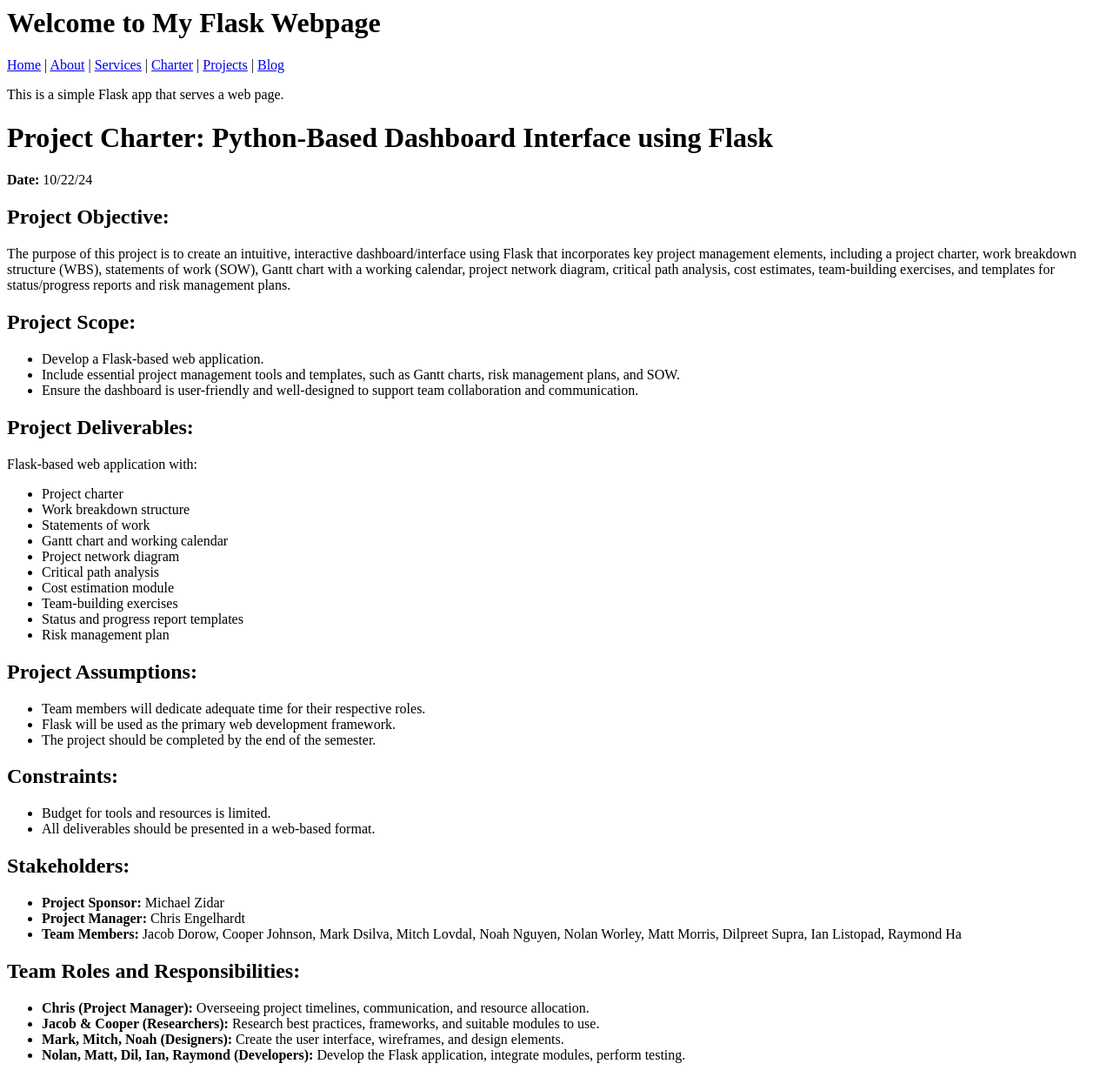
After one commit to worleynm/ITManagementGroup3, a Flask app: page /charter in a window 1280 px wide. The commit adds this page. Shown: the whole page at 87% size. Run offline with Flask 3, Linux system fonts and the light colour scheme.

Commit message:
add in charter html

```diff
--- /dev/null
+++ b/Templates/Project_Charter.html
@@ -0,0 +1,73 @@
+<html>
+<head>
+    <title>Project Charter: Python-Based Dashboard Interface using Flask</title>
+</head>
+<body>
+    <div class="container">
+        <h1>Welcome to My Flask Webpage</h1>
+        <nav>
+            <a href="/">Home</a> |
+            <a href="/about">About</a> |
+            <a href="/services">Services</a> |
+            <a href="/charter">Charter</a> |
+            <a href="/projects">Projects</a> |
+            <a href="/blog">Blog</a>
+        </nav>
+        <p>This is a simple Flask app that serves a web page.</p>
+    </div>
+    <h1>Project Charter: Python-Based Dashboard Interface using Flask</h1>
+    <p><strong>Date:</strong> 10/22/24</p>
+    <h2>Project Objective:</h2>
+    <p>The purpose of this project is to create an intuitive, interactive dashboard/interface using Flask that incorporates key project management elements, including a project charter, work breakdown structure (WBS), statements of work (SOW), Gantt chart with a working calendar, project network diagram, critical path analysis, cost estimates, team-building exercises, and templates for status/progress reports and risk management plans.</p>
+
+    <h2>Project Scope:</h2>
+    <ul>
+      <li>Develop a Flask-based web application.</li>
+      <li>Include essential project management tools and templates, such as Gantt charts, risk management plans, and SOW.</li>
+      <li>Ensure the dashboard is user-friendly and well-designed to support team collaboration and communication.</li>
+    </ul>
+
+    <h2>Project Deliverables:</h2>
+    <p>Flask-based web application with:</p>
+    <ul>
+      <li>Project charter</li>
+      <li>Work breakdown structure</li>
+      <li>Statements of work</li>
+      <li>Gantt chart and working calendar</li>
+      <li>Project network diagram</li>
+      <li>Critical path analysis</li>
+      <li>Cost estimation module</li>
+      <li>Team-building exercises</li>
+      <li>Status and progress report templates</li>
+      <li>Risk management plan</li>
+    </ul>
+
+    <h2>Project Assumptions:</h2>
+    <ul>
+      <li>Team members will dedicate adequate time for their respective roles.</li>
+      <li>Flask will be used as the primary web development framework.</li>
+      <li>The project should be completed by the end of the semester.</li>
+    </ul>
+
+    <h2>Constraints:</h2>
+    <ul>
+      <li>Budget for tools and resources is limited.</li>
+      <li>All deliverables should be presented in a web-based format.</li>
+    </ul>
+
+    <h2>Stakeholders:</h2>
+    <ul>
+      <li><strong>Project Sponsor:</strong> Michael Zidar</li>
+      <li><strong>Project Manager:</strong> Chris Engelhardt</li>
+      <li><strong>Team Members:</strong> Jacob Dorow, Cooper Johnson, Mark Dsilva, Mitch Lovdal, Noah Nguyen, Nolan Worley, Matt Morris, Dilpreet Supra, Ian Listopad, Raymond Ha</li>
+    </ul>
+
+    <h2>Team Roles and Responsibilities:</h2>
+    <ul>
+      <li><strong>Chris (Project Manager):</strong> Overseeing project timelines, communication, and resource allocation.</li>
+      <li><strong>Jacob & Cooper (Researchers):</strong> Research best practices, frameworks, and suitable modules to use.</li>
+      <li><strong>Mark, Mitch, Noah (Designers):</strong> Create the user interface, wireframes, and design elements.</li>
+      <li><strong>Nolan, Matt, Dil, Ian, Raymond (Developers):</strong> Develop the Flask application, integrate modules, perform testing.</li>
+    </ul>
+</body>
+</html>
--- a/Templates/index.html
+++ b/Templates/index.html
@@ -34,7 +34,7 @@
             <a href="/">Home</a> |
             <a href="/about">About</a> |
             <a href="/services">Services</a> |
-            <a href="/contact">Contact</a> |
+            <a href="/charter">Charter</a> |
             <a href="/projects">Projects</a> |
             <a href="/blog">Blog</a>
         </nav>
--- a/app.py
+++ b/app.py
@@ -8,9 +8,9 @@
     return render_template('index.html')
 
 # About page route
-@app.route('/about')
+@app.route('/charter')
 def about():
-    return render_template('about.html')
+    return render_template('Project_charter.html')
 
 # Services page route
 @app.route('/services')
```
